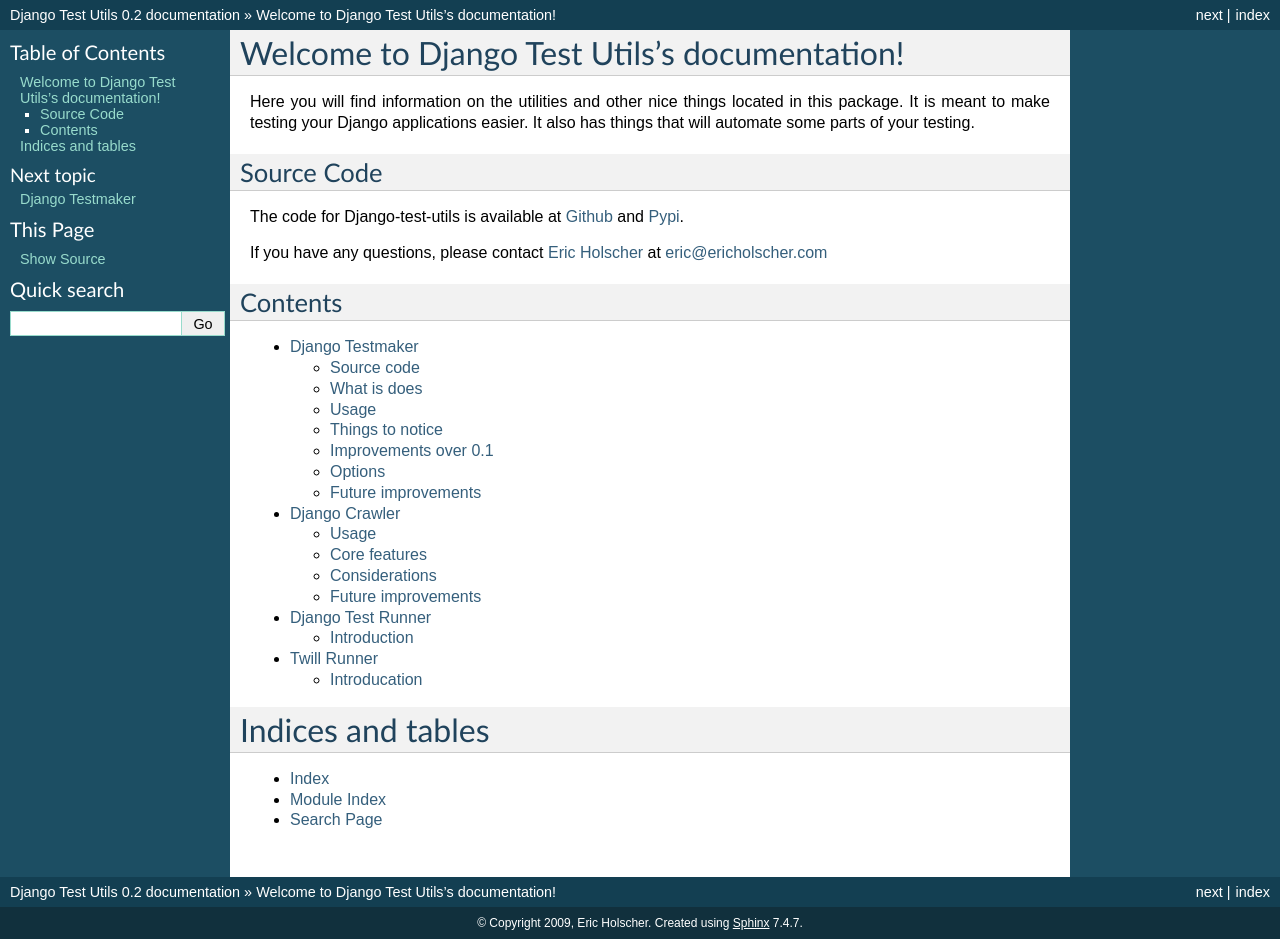
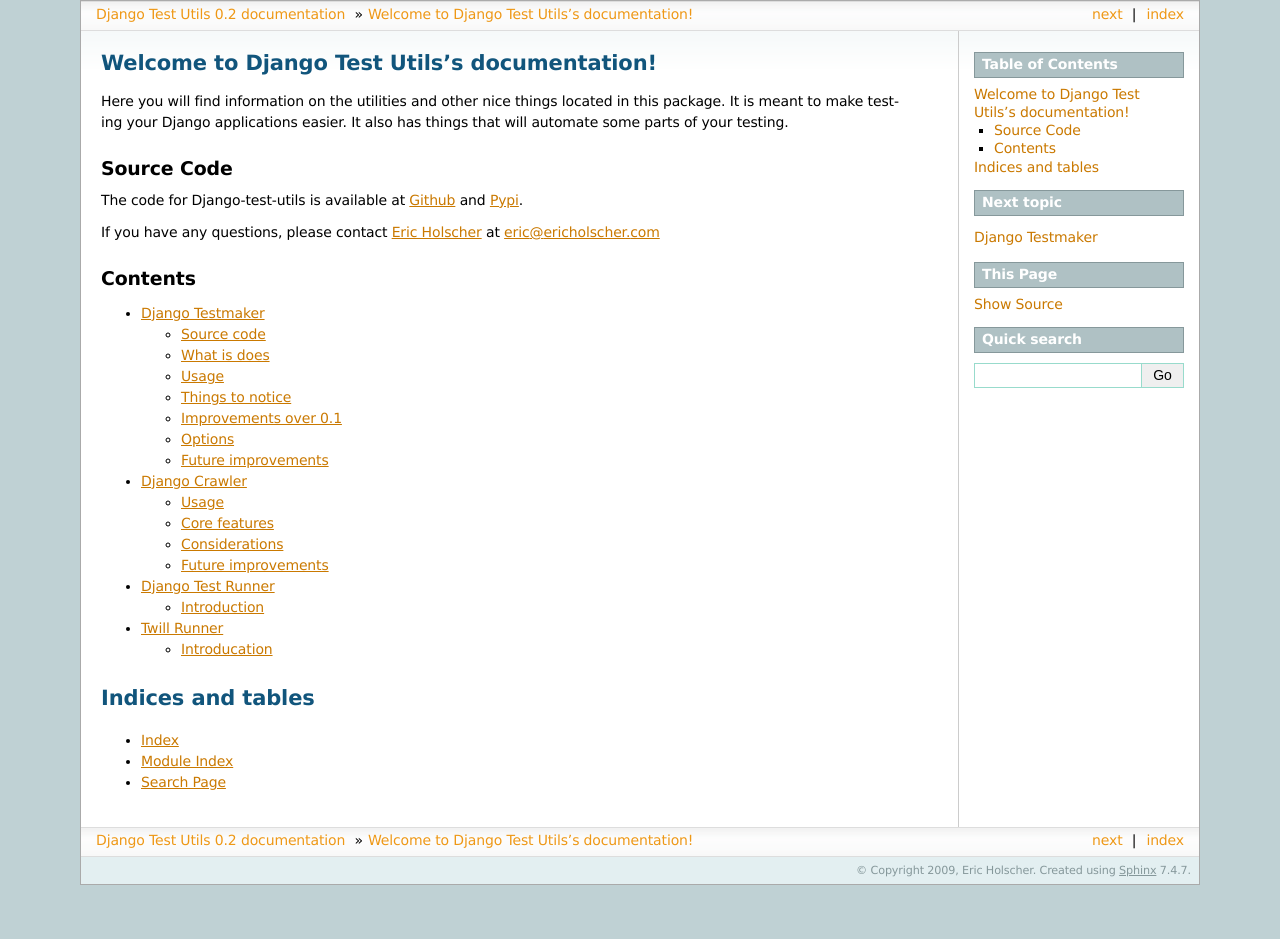
Before and after one commit to ericholscher/django-test-utils, a Sphinx documentation site: the page built from docs/source/index.rst, in a window 1280 px wide. Built offline with Sphinx 7.4.7, drawn with Linux system fonts in a browser that asks for light colours; after the commit the page ends 900 px from its top, so only the background shows below that.

Commit message:
Changed the theme to sphinxdoc, which is neat. ALso removed the only build warning

```diff
--- a/docs/source/conf.py
+++ b/docs/source/conf.py
@@ -91,7 +91,7 @@
 
 # The theme to use for HTML and HTML Help pages.  Major themes that come with
 # Sphinx are currently 'default' and 'sphinxdoc'.
-html_theme = 'default'
+html_theme = 'sphinxdoc'
 
 # Theme options are theme-specific and customize the look and feel of a theme
 # further.  For a list of options available for each theme, see the
--- a/docs/source/testmaker.rst
+++ b/docs/source/testmaker.rst
@@ -77,8 +77,7 @@
 rudimentary support for template tags; this will be explained upon in
 my `next post <http://ericholscher.com/blog/2008/nov/27/value-
 conventions/>`__. However, for now know that it only works for
-template tags that don't set a context variable, or use the format `as
-` to set one.
+template tags that don't set a context variable, or use the format `as` to set one.
 
 
 Improvements over 0.1
```
